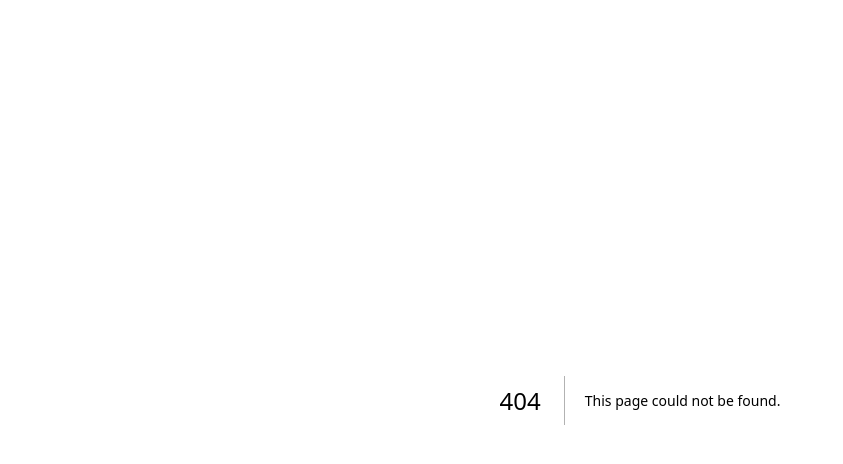
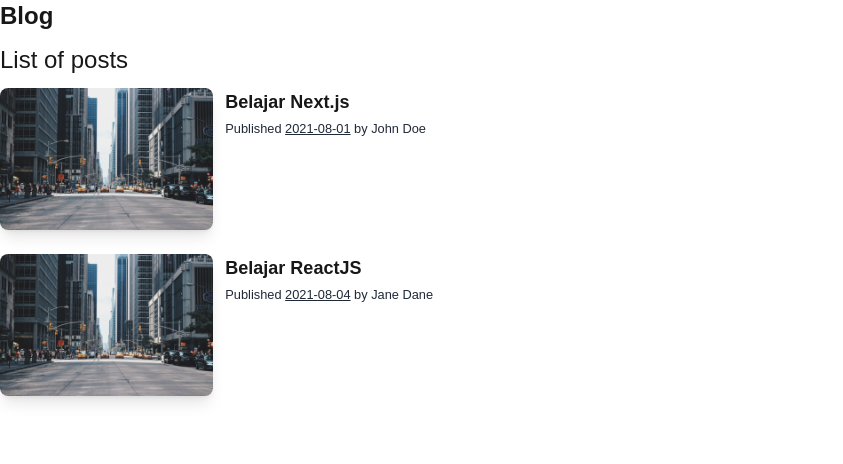
Before and after one commit to agisnarevaldo/bloggr, a Next.js app: page /blog in a window 1280 px wide. Before the commit this address had no page. Shown: the top 464 px of the page, without its empty margins (0-843 px from the left). Built offline with nearby package versions, Linux system fonts and the light colour scheme.

Commit message:
chore: Add BlogPage component for displaying a list of blog posts

```diff
--- /dev/null
+++ b/src/app/blog/page.jsx
@@ -0,0 +1,43 @@
+import Heading from "../../components/heading";
+import Pagination from "../../components/pagination";
+import PostCard from "../../components/postCard";
+import {getAllPost} from "../../lib/post";
+
+export const revalidate = 30;
+
+export const metadata = {
+    title: "Blog",
+};
+
+export default async function BlogPage() {
+    const posts = await getAllPost();
+    console.log(posts);
+    return (
+        <>
+            <Heading>Blog</Heading>
+            <h2 className="text-2xl mb-3">List of posts</h2>
+            {/*<Pagination href="/blog" page={page} pageCount={pageCount} />*/}
+            {posts.map((post, index) => (
+                <PostCard
+                key={index} // Use index as key because the slug is not unique  // Use index as key because the slug is not unique
+                    title={post.title}
+                    href={`/blog/${post.slug}`}
+                    image={post.image}
+                    description={post.description}  // Add description prop
+                    date={post.date}
+                    author={post.author}
+                />
+            ))}
+        </>
+    );
+}
+
+function parsePageParam(paramValue) {
+    if (paramValue) {
+        const page = parseInt(paramValue);
+        if (isFinite(page) && page > 0) {
+            return page;
+        }
+    }
+    return 1;
+}
```
